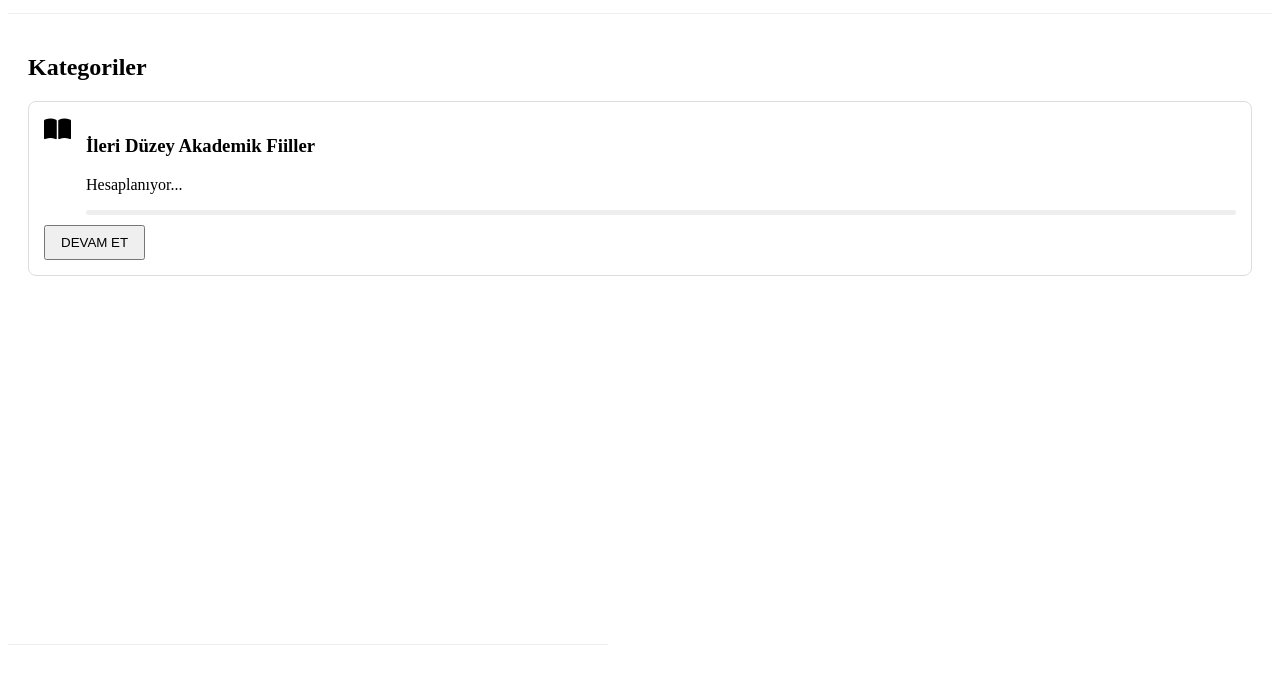
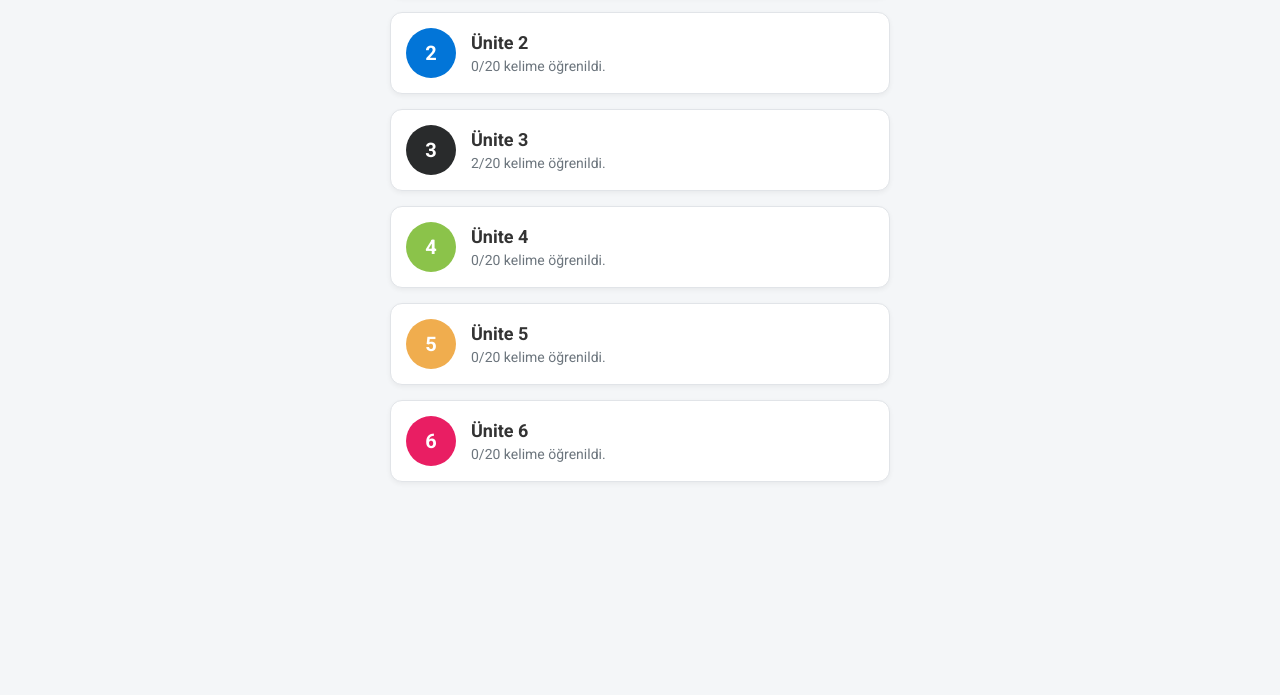
Before and after one commit to gnl19999/ileri-duzey-akademik-fiiller.app, a plain HTML site: page index.html in a window 1280 px wide. Shown: the part 105-800 px from the top of the page. Drawn offline with Linux system fonts and the light colour scheme.

Commit message:
index.html

```diff
--- a/index.html
+++ b/index.html
@@ -3,108 +3,132 @@
 <head>
     <meta charset="UTF-8">
     <meta name="viewport" content="width=device-width, initial-scale=1.0">
-    <title>Birleştirilmiş Uygulama Sayfaları</title>
-    <link rel="stylesheet" href="https://cdnjs.cloudflare.com/ajax/libs/font-awesome/6.5.1/css/all.min.css">
-    </head>
+    <title>Ünite Listesi</title>
+    <link href="https://fonts.googleapis.com/css2?family=Roboto:wght@400;500;700&display=swap" rel="stylesheet">
+    <style>
+        body {
+            font-family: 'Roboto', sans-serif;
+            background-color: #f4f6f8;
+            margin: 0;
+            padding: 20px;
+            display: flex;
+            justify-content: center;
+        }
+
+        .container {
+            width: 100%;
+            max-width: 500px;
+        }
+
+        /* Kart Tasarımı */
+        .unit-card {
+            background-color: white;
+            border-radius: 12px;
+            padding: 15px;
+            margin-bottom: 15px;
+            display: flex;
+            align-items: center;
+            box-shadow: 0 2px 5px rgba(0,0,0,0.05);
+            border: 1px solid #e1e4e8;
+            cursor: pointer;
+            transition: transform 0.2s;
+        }
+
+        .unit-card:hover {
+            transform: translateY(-2px);
+            box-shadow: 0 4px 10px rgba(0,0,0,0.1);
+        }
+
+        /* Renkli Daireler */
+        .circle {
+            width: 50px;
+            height: 50px;
+            border-radius: 50%;
+            display: flex;
+            align-items: center;
+            justify-content: center;
+            color: white;
+            font-weight: bold;
+            font-size: 20px;
+            margin-right: 15px;
+            flex-shrink: 0;
+        }
+
+        /* Daire Renkleri */
+        .c-red { background-color: #d9534f; }
+        .c-blue { background-color: #0275d8; }
+        .c-black { background-color: #292b2c; }
+        .c-green { background-color: #8bc34a; }
+        .c-orange { background-color: #f0ad4e; }
+        .c-pink { background-color: #e91e63; }
+        .c-cyan { background-color: #5bc0de; }
+        .c-dark { background-color: #37474f; }
+
+        /* Yazı Alanı */
+        .info h3 {
+            margin: 0 0 5px 0;
+            color: #333;
+            font-size: 18px;
+        }
+
+        .info p {
+            margin: 0;
+            color: #6c757d; /* Gri yazı */
+            font-size: 14px;
+        }
+    </style>
+</head>
 <body>
-    <div class="mobile-container">
 
-        <header id="app-header" style="padding: 15px; background: #fff; border-bottom: 1px solid #eee;">
-            <button class="back-button" onclick="goBack()"><i class="fas fa-arrow-left"></i></button>
-            <h1 id="page-title" style="display: inline-block; margin-left: 10px;">Ana Sayfa</h1>
-        </header>
-
-        <div id="home-page" class="page active" style="padding: 20px;">
-            <h2>Kategoriler</h2>
-            <div class="card-list">
-                <div class="card" onclick="navigateTo('detail-page', 0)" style="margin-top: 15px; border: 1px solid #ddd; padding: 15px; border-radius: 8px;">
-                    <div class="card-content" style="display: flex;">
-                        <div class="card-icon-wrapper icon-verb" style="flex-shrink: 0; margin-right: 15px;">
-                            <i class="fas fa-book-open" style="font-size: 24px;"></i>
-                        </div>
-                        <div class="card-info" style="flex-grow: 1;">
-                            <h3>İleri Düzey Akademik Fiiller</h3>
-                            <p>Hesaplanıyor...</p>
-                            <div class="progress-bar" style="height: 5px; background: #eee; border-radius: 3px; margin-top: 5px;">
-                                <div class="progress-fill" style="width: 0%; height: 100%; background: #3498db;"></div>
-                            </div>
-                        </div>
-                    </div>
-                    <button class="btn-continue" data-card-title="İleri Düzey Akademik Fiiller" style="margin-top: 10px; padding: 8px 15px;">DEVAM ET</button>
-                </div>
+    <div class="container">
+        <div class="unit-card">
+            <div class="circle c-red">1</div>
+            <div class="info">
+                <h3>Ünite 1</h3>
+                <p>5/20 kelime öğrenildi.</p>
             </div>
         </div>
 
-
-        <div id="detail-page" class="page" style="display: none; padding: 20px;">
-            <div class="stats-row" style="display: flex; justify-content: space-around; margin-bottom: 20px;">
-                 <div class="stat-item" onclick="alert('Unutulabilecek Kelimeler çalışması başlatıldı!')" style="text-align: center;">
-                     <div class="stat-icon-circle bg-yellow"><i class="fas fa-thumbtack"></i></div>
-                     <div class="stat-text">Unutulabilecek<br>Kelimeler</div>
-                 </div>
-                <div class="stat-item" onclick="alert('Sık Yanlış Cevaplananlar çalışması başlatıldı!')" style="text-align: center;">
-                    <div class="stat-icon-circle bg-red"><i class="fas fa-times"></i></div>
-                    <div class="stat-text">Sık Yanlış<br>Cevaplananlar</div>
-                </div>
-                <div class="stat-item" onclick="alert('Karışık Tekrar Çalışması başlatıldı!')" style="text-align: center;">
-                    <div class="stat-icon-circle bg-green"><i class="fas fa-random"></i></div>
-                    <div class="stat-text">Karışık Tekrar<br>Çalışması</div>
-                </div>
-            </div>
-            <div class="percentage-row" style="display: flex; justify-content: space-around; padding: 10px 0;">
-                <div class="percentage-item" style="text-align: center;">
-                    <span class="percentage-value" id="detail-correct-rate">% 10</span>
-                    <span class="label" style="display: block;">Doğru yanıtlar</span>
-                </div>
-                <div class="percentage-item" style="text-align: center;">
-                    <span class="percentage-value" id="detail-learned-rate">% 5</span>
-                    <span class="label" style="display: block;">Öğrenilenlerin oranı</span>
-                </div>
-            </div>
-            <div class="timeline">
-                </div>
-        </div>
-
-
-        <div id="unit-detail-page" class="page" style="display: none; padding: 20px;">
-            <div class="unit-detail-info" style="text-align: center; margin-bottom: 20px;">
-                <div class="unit-progress-circle" id="detail-unit-circle" style="display: inline-block; padding: 15px; border: 2px solid #3498db; border-radius: 50%;">1</div>
-                <p id="detail-unit-progress" class="word-count-info">50/100 Kelime Öğrenildi</p>
-            </div>
-            <div class="unit-word-list" id="word-list-container">
-                </div>
-            <div class="bottom-actions" style="margin-top: 30px; text-align: center;">
-                <button class="action-button btn-quiz" onclick="startQuiz()" style="padding: 10px 20px; background: #a3cb38; color: white; border: none; border-radius: 5px;">
-                     <i class="fas fa-question-circle"></i> Quiz Çöz
-                </button>
+        <div class="unit-card">
+            <div class="circle c-blue">2</div>
+            <div class="info">
+                <h3>Ünite 2</h3>
+                <p>0/20 kelime öğrenildi.</p>
             </div>
         </div>
 
-
-        <div id="word-detail-page" class="page" style="display: none; padding: 20px;">
-            <div class="word-detail-content">
-                <div id="word-icon-main" style="text-align: center; font-size: 30px; margin-bottom: 10px;"><i class="fas fa-cube"></i></div>
-                <div class="word-main-info" style="text-align: center; margin-bottom: 20px;">
-                    <span id="detail-english-word" style="font-size: 24px; font-weight: bold;">Accommodate</span>
-                    <i class="fas fa-volume-up speaker-icon-small" onclick="alert('Seslendirildi!')" style="margin-left: 10px; cursor: pointer;"></i>
-                    <span id="detail-turkish-word" style="display: block; font-size: 18px; color: #666; margin-top: 5px;">Yerleştirmek, Uyum Sağlamak</span>
-                </div>
-                <div class="example-section" style="border-top: 1px solid #eee; padding-top: 15px;">
-                <h4><i class="fas fa-lightbulb"></i> Örnek Cümle</h4>
-                    <p id="example-sentence-en" class="example-sentence-en" style="margin-top: 10px; font-style: italic;">The hotel can accommodate up to 500 guests.</p>
-                    <p id="example-sentence-tr" class="example-sentence-tr" style="margin-top: 5px; color: #333;">Otel 500 misafire kadar yer sağlayabilir.</p>
-                </div>
-            </div>
-            <div class="bottom-actions" style="margin-top: 30px; text-align: center;">
-                <button class="action-button btn-back-to-list" onclick="goBack()" style="padding: 10px 20px; background: #f2f2f7; color: #333; border: 1px solid #ccc; border-radius: 5px;">
-                    <i class="fas fa-list-ul"></i> Kelime Listesine Dön
-                </button>
+        <div class="unit-card">
+            <div class="circle c-black">3</div>
+            <div class="info">
+                <h3>Ünite 3</h3>
+                <p>2/20 kelime öğrenildi.</p>
             </div>
         </div>
 
-        <nav id="bottom-nav" style="position: fixed; bottom: 0; width: 100%; max-width: 600px; background: #fff; border-top: 1px solid #eee; height: 50px;">
-            </nav>
+        <div class="unit-card">
+            <div class="circle c-green">4</div>
+            <div class="info">
+                <h3>Ünite 4</h3>
+                <p>0/20 kelime öğrenildi.</p>
+            </div>
+        </div>
 
+        <div class="unit-card">
+            <div class="circle c-orange">5</div>
+            <div class="info">
+                <h3>Ünite 5</h3>
+                <p>0/20 kelime öğrenildi.</p>
+            </div>
+        </div>
+
+         <div class="unit-card">
+            <div class="circle c-pink">6</div>
+            <div class="info">
+                <h3>Ünite 6</h3>
+                <p>0/20 kelime öğrenildi.</p>
+            </div>
+        </div>
     </div>
-    </body>
+
+</body>
 </html>
```
